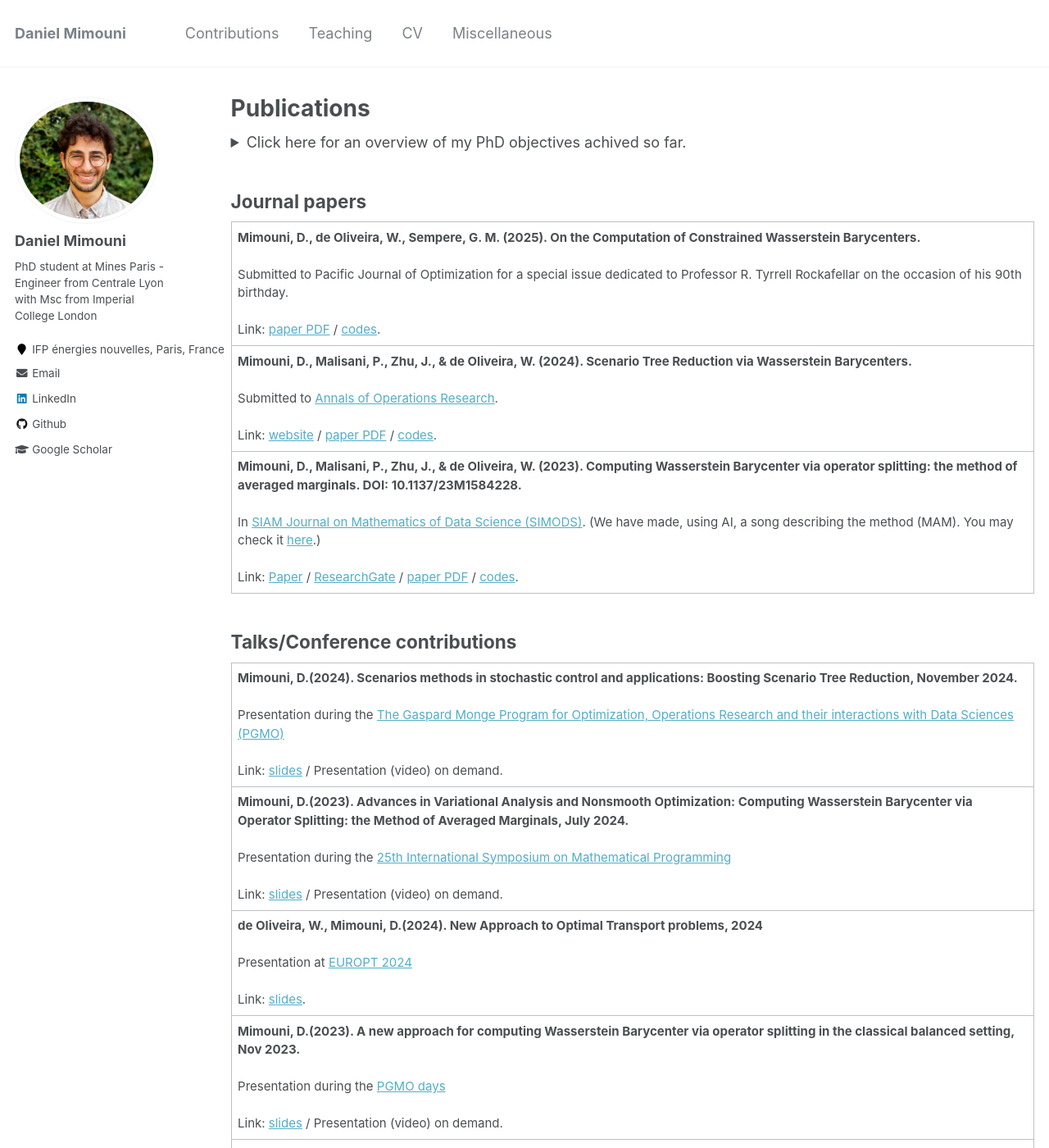
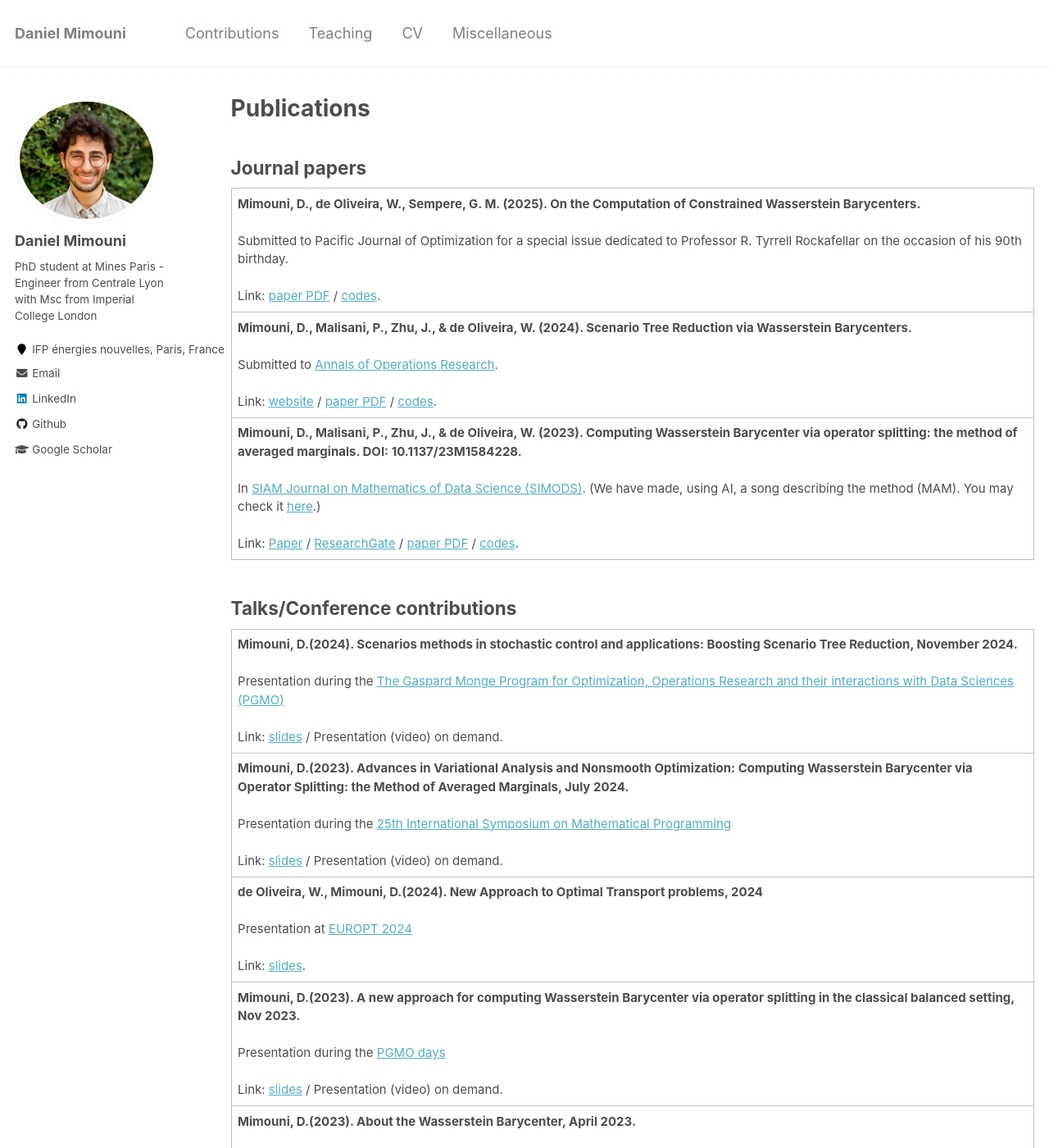
Before and after one commit to dan-mim/dan-mim.github.io, a Jekyll site: the page built from _pages/publications.md, in a window 1280 px wide and 1400 px high. Shown: the whole window at 82% size. Built offline with Jekyll 4.4.1, drawn with Linux system fonts in a browser that asks for light colours.

Commit message:
Update publications.md

```diff
--- a/_pages/publications.md
+++ b/_pages/publications.md
@@ -7,7 +7,7 @@ author_profile: true
 
 <!-- You can also find my articles on <a href="https://scholar.google.com/citations?user=WUwMZtIAAAAJ&hl=fr">my Google Scholar profile</a>. -->
 
-<details>
+<!-- <details>
 <summary>Click here for an overview of my PhD objectives achived so far.</summary>
 <hr style="height: 3px; background-color: black;">
 
@@ -20,7 +20,7 @@ My work presents a comprehensive investigation of the use of Wasserstein distanc
 By proposing efficient algorithms for computing Wasserstein barycenters and reducing scenario trees, we address critical challenges in managing uncertainties in multistage stochastic optimization. Looking ahead, future research directions include further exploration of the interplay between optimization algorithms and stochastic processes to refine scenario tree reduction methodologies and enhance the applicability of Wasserstein-based methods in complex optimization problems.
 
 <hr style="height: 3px; background-color: black;">
-</details>
+</details> -->
 
 ## Journal papers
 
```
